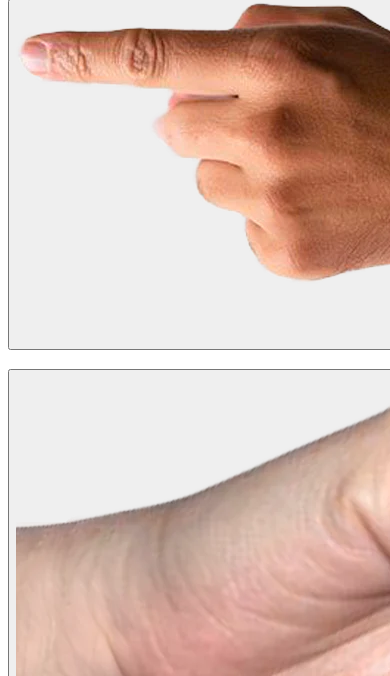
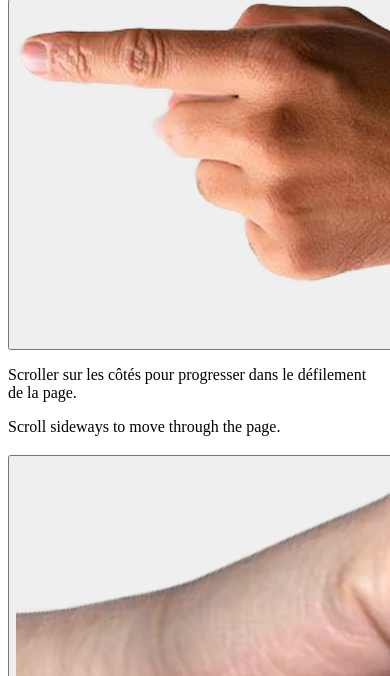
Before and after one commit to philippedward/NewPortfolio, a Node project: template portfolio-v1/src/views/draw.njk in a window 390 px wide; the page is wider, and only the part inside the window is pictured. Shown: the part 45-721 px from the top of that part. Run offline with Node 20 templates, Linux system fonts and the light colour scheme; the template is opened without the code that fills it, so the values that code supplies are empty.

Commit message:
default text au milieu au draw flex et mobile none

```diff
--- a/portfolio-v1/src/assets/styles/_responsive.scss
+++ b/portfolio-v1/src/assets/styles/_responsive.scss
@@ -188,6 +188,10 @@
 }
 
 @media (max-width: 480px) {
+  .p-d-scroll-column {
+    display: none;
+  }
+
   .project-card-content,
   .draw-card-content {
     display: none;
--- a/portfolio-v1/src/views/_includes/page-draw.njk
+++ b/portfolio-v1/src/views/_includes/page-draw.njk
@@ -10,6 +10,15 @@
               alt="retour"
             >
           </button>
+        </div>
+        <div class="col-1 p-d-scroll-column">
+          <p class="p-d-scroll" data-lang="fr">
+            Scroller sur les côtés pour progresser dans le défilement de la
+            page.
+          </p>
+          <p class="p-d-scroll" data-lang="en">
+            Scroll sideways to move through the page.
+          </p>
         </div>
         <div class="col-1 draw-title-column">
           <div class="p-d-title">
```
